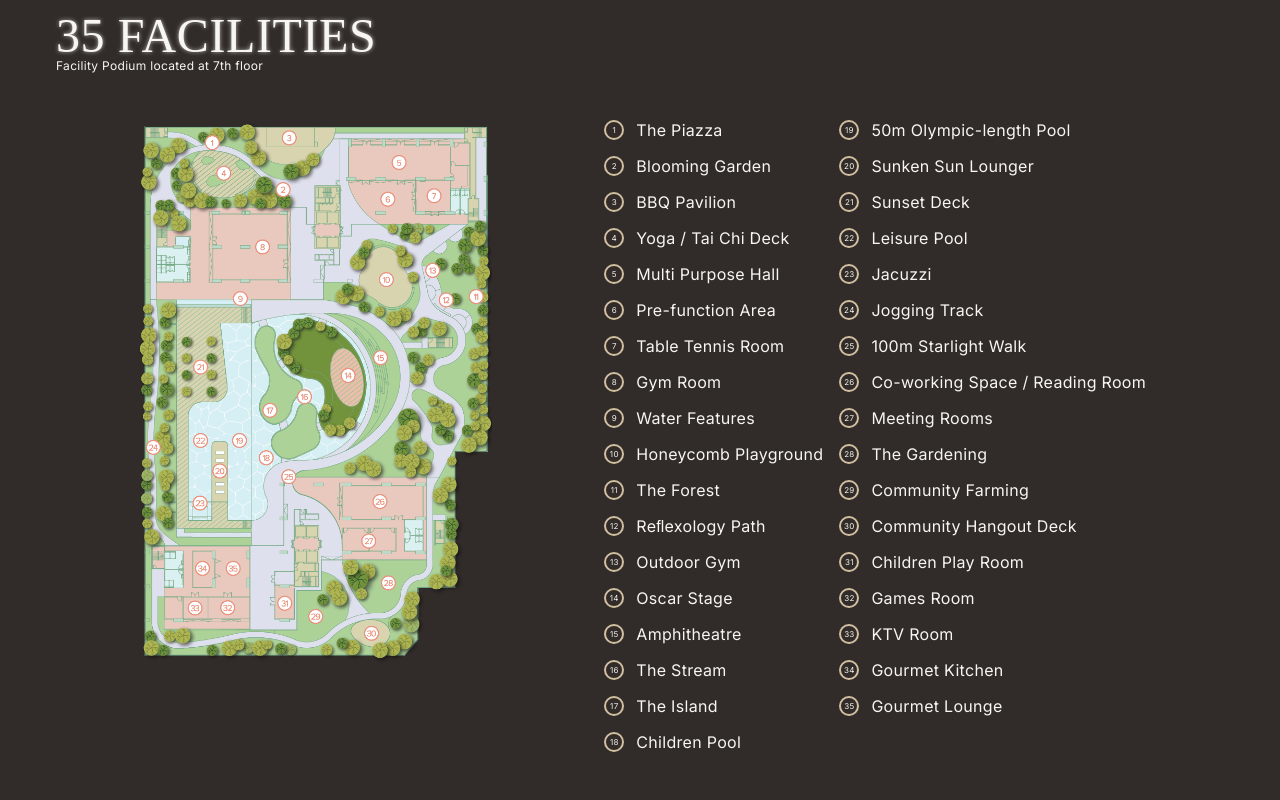
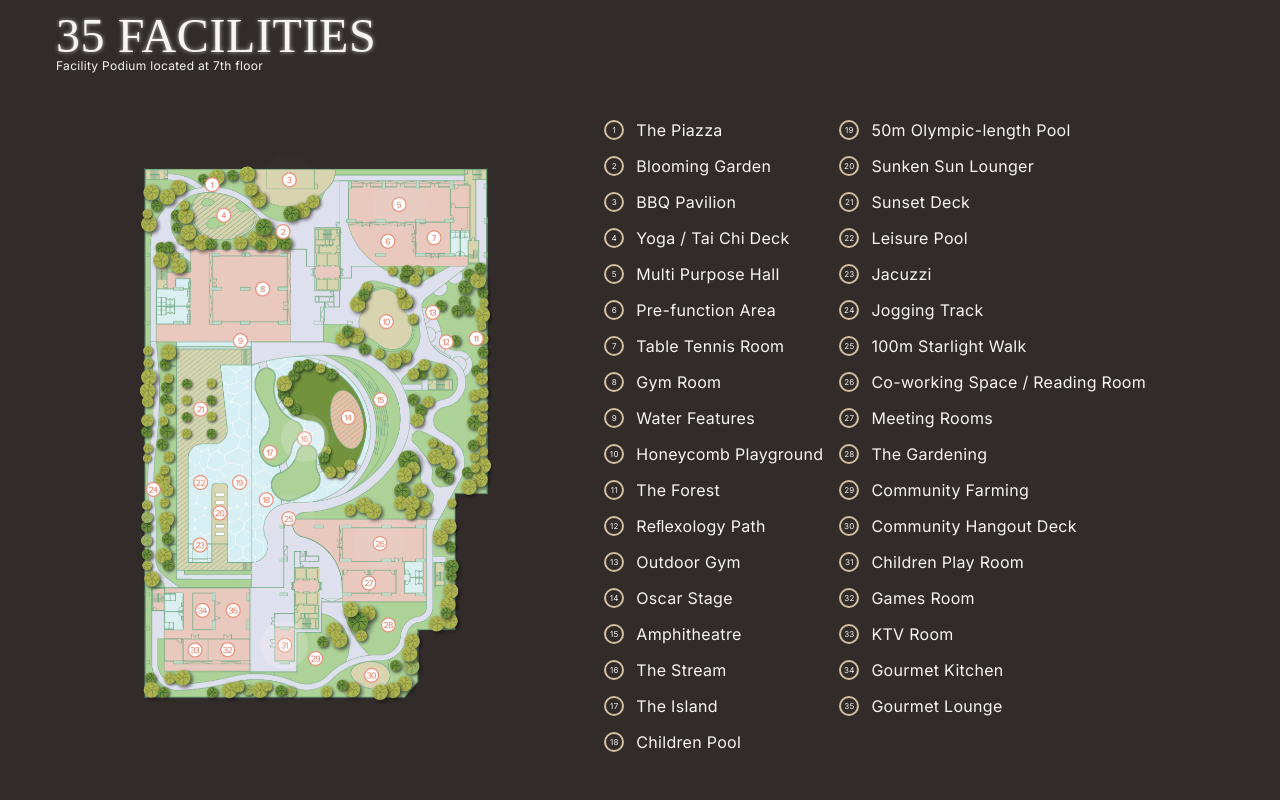
Before and after one commit to jennning/moscar-gallery, an Angular app: page / in a window 1280 px wide. Shown: the part 4560-5360 px from the top of the page. Built offline with nearby package versions, Linux system fonts and the light colour scheme; a web font is replaced by a local one; what @scullyio/ng-lib would draw is missing.

Commit message:
implement plans facility preview

```diff
--- a/src/app/components/plans/plans.component.html
+++ b/src/app/components/plans/plans.component.html
@@ -17,6 +17,35 @@
         alt="facilities-plan"
         class="plans-facility-map"
       />
+
+      <div
+        *ngFor="let preview of facilityPreviews"
+        class="plans-facility-preview"
+        [style.--x]="preview.x"
+        [style.--y]="preview.y"
+      >
+        <div class="plans-facility-preview-content">
+          <i class="plans-facility-preview-id">{{ preview.id }}</i>
+
+          <p class="plans-facility-preview-title">
+            {{ preview.name }}
+          </p>
+
+          <figure class="plans-facility-preview-image-container">
+            <img
+              [src]="preview.src"
+              alt=""
+              class="plans-facility-preview-image"
+            />
+          </figure>
+
+          <img
+            class="plans-facility-preview-loader"
+            src="assets/images/logo.png"
+            alt=""
+          />
+        </div>
+      </div>
     </figure>
 
     <ol class="plans-facility-list">
--- a/src/app/components/plans/plans.component.scss
+++ b/src/app/components/plans/plans.component.scss
@@ -33,14 +33,15 @@
 .plans-facility-content {
   display: flex;
   justify-content: center;
+  align-items: center;
 
   @include tablet {
     flex-direction: column;
-    align-items: center;
   }
 }
 
 .plans-facility-map-container {
+  position: relative;
   width: 28vmax;
   margin-right: space(6);
 
@@ -82,7 +83,7 @@
   line-height: rem(20);
 
   &::before {
-    @include round(rem(20));
+    @include round(calc(#{rem(16)} + 4px));
 
     content: counter(facility-list);
     position: absolute;
@@ -93,6 +94,152 @@
     line-height: rem(16);
     border: 2px solid color('primary');
   }
+}
+
+.plans-facility-preview {
+  --preview-size: 1.4vw;
+
+  position: absolute;
+  width: var(--preview-size);
+  aspect-ratio: 1/1;
+  border-radius: 50%;
+  top: calc(var(--y, 0) * 1%);
+  left: calc(var(--x, 0) * 1%);
+  cursor: pointer;
+
+  &::before {
+    @include full-abs;
+
+    content: '';
+    border-radius: 50%;
+    background-color: color('white-t7');
+    animation: ripple-pulse 2s ease infinite;
+  }
+
+  &:hover {
+    .plans-facility-preview-content {
+      transition-delay: 0.1s;
+      transform: none;
+      opacity: 1;
+    }
+
+    .plans-facility-preview-title {
+      clip-path: polygon(0 0, 100% 0, 100% 100%, 0 100%);
+      transition-delay: 0.2s;
+    }
+  }
+
+  @for $n from 1 through 3 {
+    &:nth-child(#{$n}n)::before {
+      animation-delay: -0.28s * $n;
+    }
+  }
+
+  @include tablet {
+    --preview-size: 3vw;
+  }
+
+  @include mobile {
+    --preview-size: 5vw;
+  }
+}
+
+.plans-facility-preview-content {
+  @include no-interaction;
+
+  position: absolute;
+  top: calc(100% + #{space(1)});
+  left: calc(100% + #{space(1)});
+  width: 30vmin;
+  display: flex;
+  border-radius: 4px;
+  transition: transform 0.16s ease, opacity 0.24s ease;
+  transition-delay: 0.1s;
+  transform: scale(0.9) translateY(-#{rem(8)});
+  transform-origin: top left;
+  opacity: 0;
+  background-color: color('primary600');
+  z-index: 2;
+  box-shadow: 0 0 8px #{color('primary900-t4')},
+    0 0 24px #{color('primary900-t6')};
+
+  @include tablet {
+    width: 50vmin;
+    position: fixed;
+    top: calc(50% - 25vmin);
+    left: calc(50% - 25vmin);
+  }
+
+  @include tablet {
+    width: 80vmin;
+    top: calc(50% - 40vmin);
+    left: calc(50% - 40vmin);
+  }
+}
+
+.plans-facility-preview-loader {
+  position: absolute;
+  width: 3.6vmin;
+  top: calc(50% - 2.2vmin);
+  left: calc(50% - 1.8vmin);
+  animation: fade-loader 1s ease infinite;
+  will-change: opacity;
+  z-index: 0;
+}
+
+.plans-facility-preview-title {
+  font-size: font-size(2);
+  position: absolute;
+  bottom: space(2);
+  right: space(2);
+  z-index: 2;
+  line-height: 2;
+  letter-spacing: letter-spacing(1);
+  clip-path: polygon(100% 0, 100% 0, 100% 100%, 100% 100%);
+  transition: clip-path 0.2s cubic-bezier(0.16, 0.09, 0, 0.91);
+}
+
+.plans-facility-preview-id {
+  @include round(calc(#{rem(16)} + 4px));
+
+  display: block;
+  border-radius: 50%;
+  border: 2px solid color('primary');
+  font-size: font-size(1);
+  line-height: rem(16);
+  text-align: center;
+  position: absolute;
+  top: space(2);
+  left: space(2);
+  z-index: 2;
+  background-color: color('primary900-t6');
+}
+
+.plans-facility-preview-image-container {
+  position: relative;
+  display: flex;
+  border-radius: 4px;
+  overflow: hidden;
+  z-index: 1;
+
+  &::before {
+    content: '';
+    position: absolute;
+    bottom: 0;
+    right: 0;
+    width: 100%;
+    height: 50%;
+    z-index: 1;
+    background-image: linear-gradient(
+      350deg,
+      #{color('primary900')},
+      transparent 60%
+    );
+  }
+}
+
+.plans-facility-preview-image {
+  filter: sepia(30%);
 }
 
 .plans-unit-header {
--- a/src/app/components/plans/plans.component.ts
+++ b/src/app/components/plans/plans.component.ts
@@ -4,6 +4,77 @@ import {
   HostBinding,
   ViewEncapsulation
 } from '@angular/core';
+
+const facilityPreviewData = [
+  {
+    id: '19',
+    name: '50m Olympic-length Pool',
+    img: '12',
+    x: 27,
+    y: 57.2
+  },
+  {
+    id: '8',
+    name: 'Gym Room',
+    img: '10',
+    x: 33.4,
+    y: 21.4
+  },
+  {
+    id: '25',
+    name: '100m Starlight Walk',
+    img: '14',
+    x: 40.8,
+    y: 63.5
+  },
+  {
+    id: '16',
+    name: 'The Stream',
+    img: '15',
+    x: 45.2,
+    y: 48.8
+  },
+  {
+    id: '3',
+    name: 'BBQ Pavilion',
+    img: '11',
+    x: 40.8,
+    y: 1.6
+  },
+  {
+    id: '31',
+    name: 'Children Play Room',
+    img: '4',
+    x: 39.5,
+    y: 86.6
+  },
+  {
+    id: '5',
+    name: 'Multi Purpose Hall',
+    img: '16',
+    x: 71.4,
+    y: 6.1
+  },
+  {
+    id: '32',
+    name: 'Games Room',
+    img: '6',
+    x: 23.6,
+    y: 87.4
+  },
+  {
+    id: '26',
+    name: 'Co-working Space',
+    img: '5',
+    x: 66,
+    y: 68
+  }
+];
+
+const facilityPreviews = facilityPreviewData.map(x => ({
+  ...x,
+  src: `assets/images/gallery/m-oscar-${x.img}.jpg`
+}));
 
 @Component({
   selector: 'app-plans',
@@ -55,6 +126,8 @@ export class PlansComponent {
     'Gourmet Kitchen',
     'Gourmet Lounge'
   ];
+
+  facilityPreviews = facilityPreviews;
 
   units = [
     {
--- a/src/styles/_keyframes.scss
+++ b/src/styles/_keyframes.scss
@@ -202,3 +202,22 @@
     transform: translate(100%, -100%);
   }
 }
+
+@keyframes ripple-pulse {
+  0%,
+  100% {
+    opacity: 0;
+  }
+
+  0% {
+    transform: scale(0);
+  }
+
+  33% {
+    opacity: 1;
+  }
+
+  100% {
+    transform: scale(3);
+  }
+}
--- a/src/styles/variables/_color.scss
+++ b/src/styles/variables/_color.scss
@@ -23,7 +23,8 @@
     'white': $white,
     'white-t1': transparentize($white, 0.9),
     'white-t4': transparentize($white, 0.6),
-    'white-t7': transparentize($white, 0.3)
+    'white-t7': transparentize($white, 0.3),
+    'transparent': rgba(255, 255, 255, 0)
   );
 
   @return map-get($color, $key);
```
